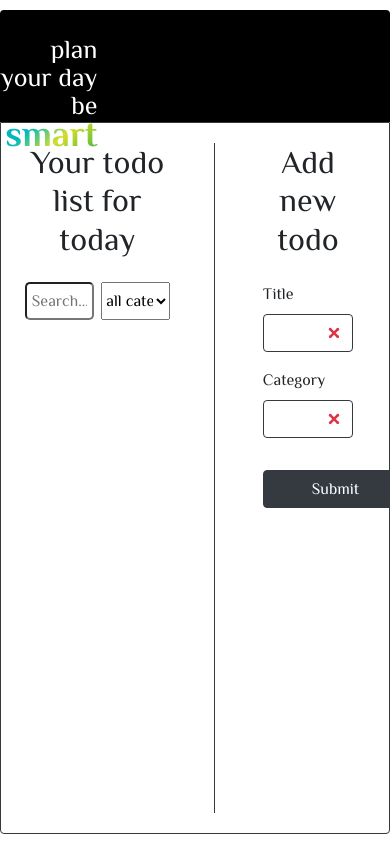
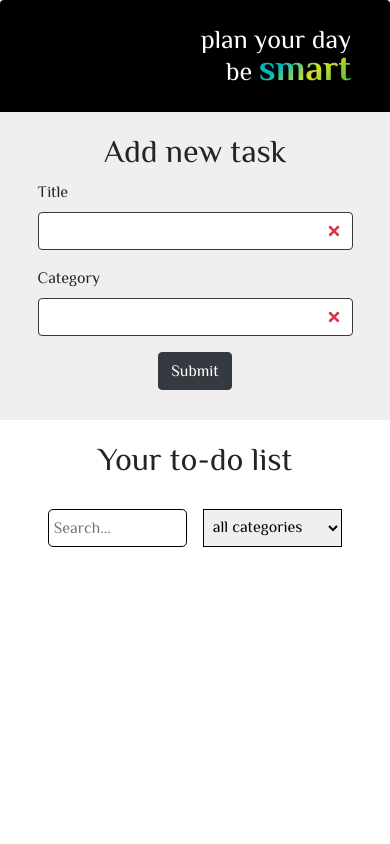
Before and after one commit to ivan-kolesen/smartPlan, a website built with webpack: page index.html in a window 390 px wide. Built offline with nearby package versions, Linux system fonts and the light colour scheme.

Commit message:
perf: adopt for mobile and tablet

```diff
--- a/index.html
+++ b/index.html
@@ -2,6 +2,7 @@
 <html lang="en">
 <head>
   <meta charset="UTF-8">
+  <meta name="viewport" content="width=device-width, initial-scale=1, shrink-to-fit=no">
   <title>Title</title>
 </head>
 <body>
@@ -9,17 +10,17 @@
   <header class="rounded-top">
     <div class="logo text-right">plan your day<br>be <span>smart</span></div>
   </header>
-  <main class="border border-dark rounded-bottom">
-    <section class="w-60">
-      <h2 class="text-center mb-4">Your todo list for today</h2>
+  <main class="">
+    <section class="avaliable-todo-items">
+      <h2 class="text-center">Your to-do list</h2>
       <div class="search-settings">
         <input class="input-search" placeholder="Search..."/>
         <select class="select-category"></select>
       </div>
       <div class="todo-items"></div>
     </section>
-    <section class="w-40 border-left border-dark pl-5 pr-3">
-      <h2 class="text-center mb-4">Add new todo</h2>
+    <section class="new-todo-item">
+      <h2 class="text-center">Add new task</h2>
       <form class="was-validated text-center">
         <div class="form-group text-left">
           <label for="input-title">Title</label>
@@ -29,7 +30,7 @@
           <label for="input-category">Category</label>
           <input type="text" class="form-control border-dark" id="input-category" name="category" required/>
         </div>
-        <button id="add-btn" type="submit" name="submit" class="btn btn-dark pl-5 pr-5 mt-3">Submit</button>
+        <button id="add-btn" type="submit" name="submit" class="btn btn-dark">Submit</button>
       </form>
     </section>
   </main>
--- a/src/App/App.scss
+++ b/src/App/App.scss
@@ -2,12 +2,31 @@
   display: flex;
   flex-direction: row;
   justify-content: space-around;
+  margin: 10px 0 0 ;
 }
 
-.w-40{
+.new-todo-item{
   width: 40%;
+  background-color: #efefef;
 }
 
-.w-60{
+.avaliable-todo-items{
   width: 60%;
 }
+
+@media (max-width: 576px) {
+  .search-settings{
+    padding: 20px;
+  }
+
+  .new-todo-item{
+    width: 100%;
+    padding: 20px;
+  }
+
+  .avaliable-todo-items{
+    width: 100%;
+    margin: 0 auto;
+    padding: 20px;
+  }
+}
--- a/src/SearchBar/SearchBar.scss
+++ b/src/SearchBar/SearchBar.scss
@@ -2,5 +2,6 @@
   width: 45%;
   height: 38px;
   padding: 5px;
+  border: #000 solid 1px;
   border-radius: 5px;
 }
--- a/src/SelectBar/SelectBar.scss
+++ b/src/SelectBar/SelectBar.scss
@@ -1,4 +1,6 @@
 .select-category{
   width: 45%;
   height: 38px;
+  border: #000 solid 1px;
+  padding: 5px;
 }
--- a/src/ToDoItem/ToDoItem.scss
+++ b/src/ToDoItem/ToDoItem.scss
@@ -19,10 +19,15 @@
 
 .info-title{
   text-align: center;
+  overflow: hidden;
+  font-size: 20px;
+  font-weight: bold;
 }
 
 .info-category{
   text-align: center;
+  font-size: 14px;
+  color: #b1b1b1;
 }
 
 .todo-item__complete-btn{
@@ -56,3 +61,31 @@
   color: #b22417;
   transition: 300ms;
 }
+
+@media (max-width: 576px) {
+  .todo-item__info{
+    width: 70%;
+  }
+
+  .todo-item__complete-btn{
+    width: 15%;
+  }
+
+  .todo-item__delete-btn{
+    width: 15%;
+  }
+}
+
+@media (min-width: 577px) and (max-width: 992px) {
+  .todo-item__info{
+    width: 70%;
+  }
+
+  .todo-item__complete-btn{
+    width: 15%;
+  }
+
+  .todo-item__delete-btn{
+    width: 15%;
+  }
+}
--- a/src/ToDoList/ToDoList.scss
+++ b/src/ToDoList/ToDoList.scss
@@ -4,3 +4,10 @@
   margin-top: 30px;
   overflow: scroll;
 }
+
+@media (max-width: 576px) {
+  .todo-items{
+    flex-grow: 0;
+    margin-top: 10px;
+  }
+}
--- a/styles/style.scss
+++ b/styles/style.scss
@@ -42,10 +42,75 @@ main{
   display: flex;
   flex-grow: 1;
   flex-direction: row;
+  border: #000000 solid 1px;
+  border-radius: 0 0 5px 5px;
 }
 
 section{
   display: flex;
   flex-direction: column;
-  margin: 20px;
+  padding: 20px;
 }
+
+form{
+  width: 80%;
+  margin: 20px auto;
+}
+
+@media (max-width: 576px) {
+  body{
+    height: auto;
+  }
+
+  .wrapper{
+    width: 100%;
+    height: 100%;
+    margin: auto;
+    padding: 0;
+  }
+
+  header {
+    .logo{
+      width: 90%;
+    }
+  }
+
+  main{
+    flex-direction: column-reverse;
+    border: none;
+  }
+
+  section{
+    margin: 0;
+  }
+
+  form{
+    width: 90%;
+    margin: 10px auto;
+  }
+
+  h2{
+    margin: 0 auto;
+  }
+}
+
+@media (min-width: 577px) and (max-width: 992px) {
+  .wrapper{
+    padding: 0;
+  }
+
+  header {
+    .logo{
+      width: 30%;
+    }
+  }
+
+  main{
+    border: none;
+  }
+
+  form{
+    width: 90%;
+    margin: 10px auto;
+  }
+}
```
Also changed, not shown: dist/boundle.js.
